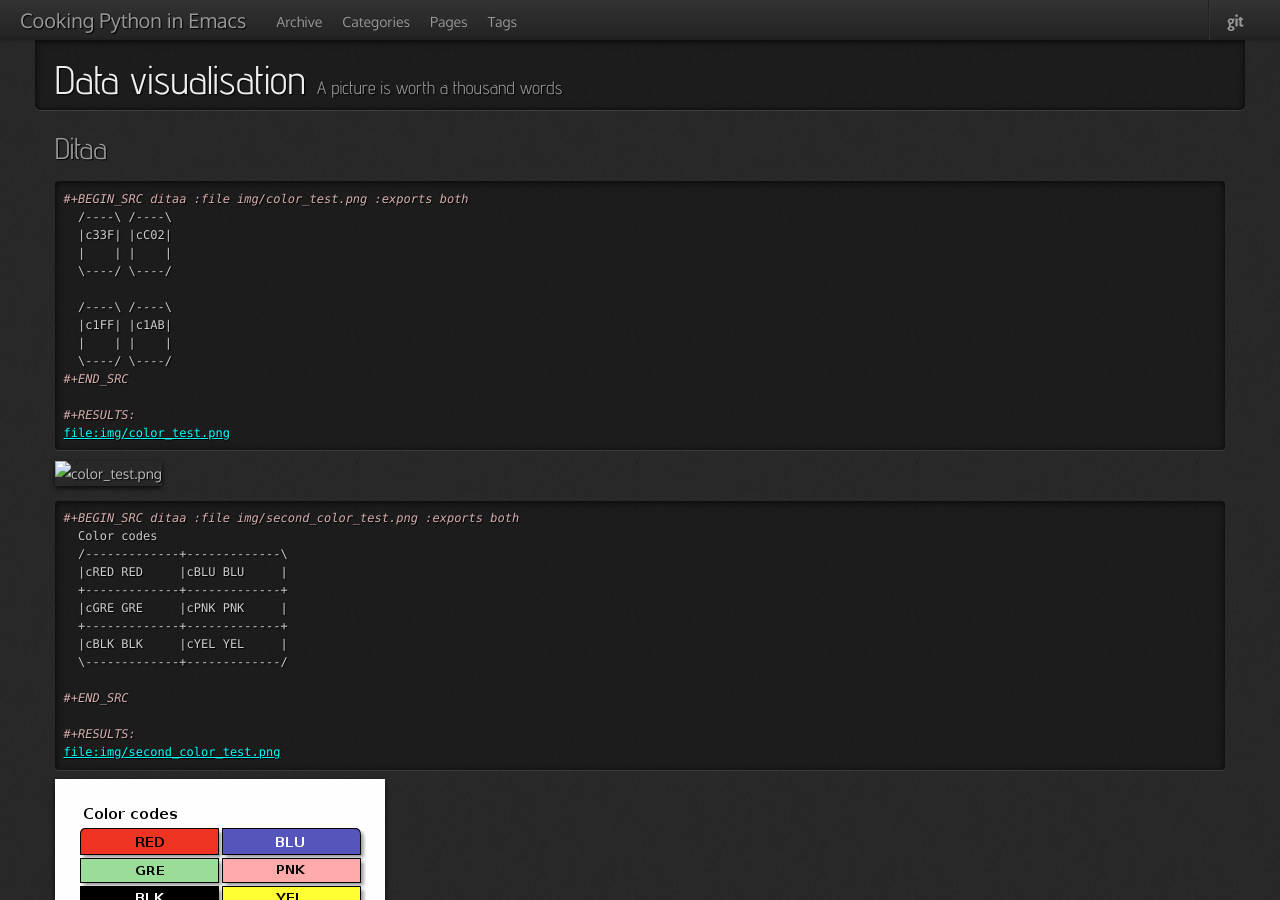
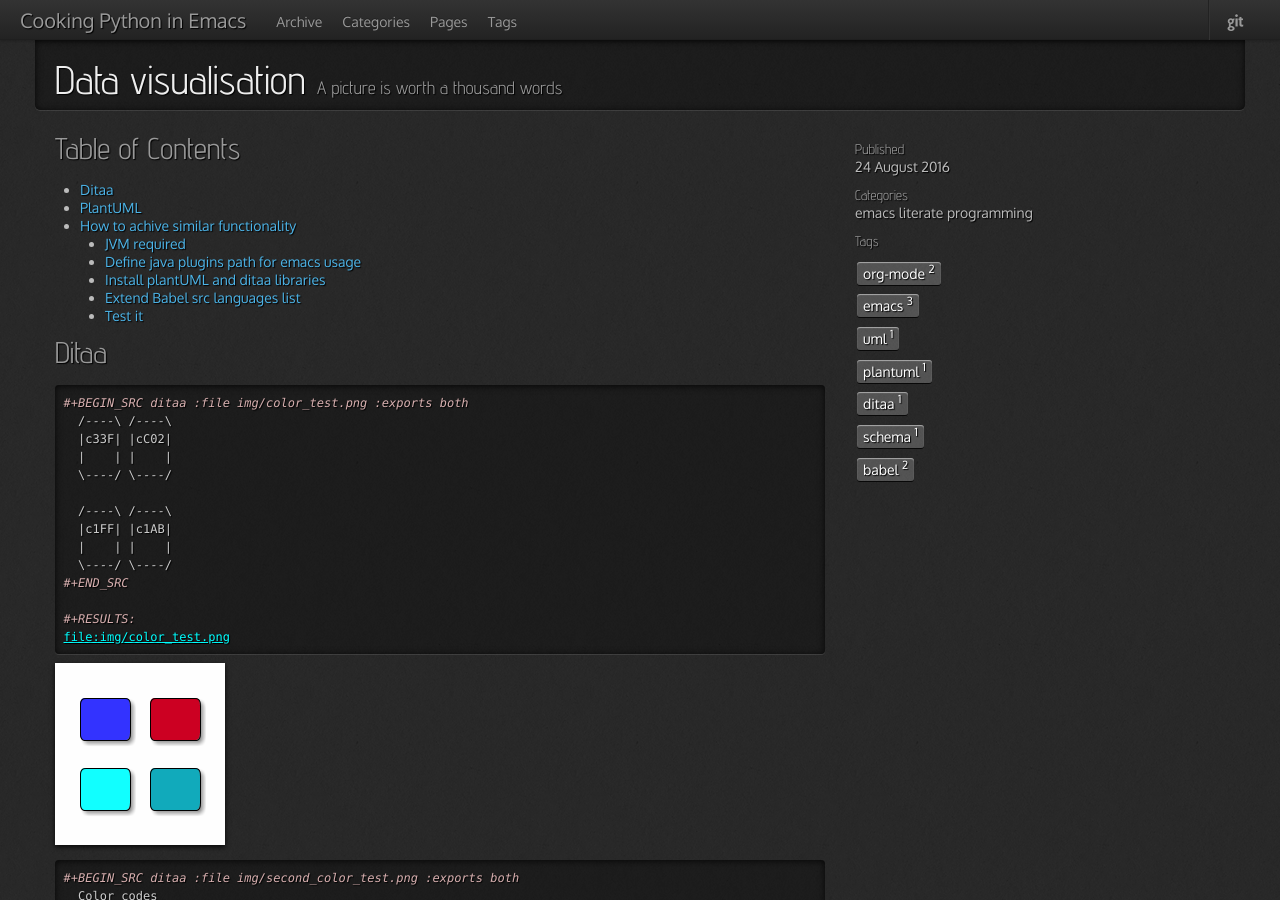
Before and after one commit to 0--key/0--key.github.io, a Jekyll site: the page built from _posts/2016-08-24-intro.html, in a window 1280 px wide and 900 px high. Built offline with Jekyll 4.4.1, drawn with Linux system fonts in a browser that asks for light colours; nearby versions of some CDN libraries; comment, search, counter and statistics services are not loaded; some of the changed text lies outside the part shown.

Commit message:
New version with images and new favicon

```diff
--- a/_posts/2016-08-24-intro.html
+++ b/_posts/2016-08-24-intro.html
@@ -1,12 +1,28 @@
 ---
-layout: page
+layout: post
 title: Data visualisation
 tagline: " A picture is worth a thousand words"
 categories: [emacs, literate programming]
 tags: [org-mode, emacs, uml, plantuml, ditaa, schema, babel]
 ---
-
-
+<div id="table-of-contents">
+<h2>Table of Contents</h2>
+<div id="text-table-of-contents">
+<ul>
+<li><a href="#orgheadline1">Ditaa</a></li>
+<li><a href="#orgheadline2">PlantUML</a></li>
+<li><a href="#orgheadline3">How to achive similar functionality</a>
+<ul>
+<li><a href="#orgheadline4">JVM required</a></li>
+<li><a href="#orgheadline5">Define java plugins path for emacs usage</a></li>
+<li><a href="#orgheadline6">Install plantUML and ditaa libraries</a></li>
+<li><a href="#orgheadline7">Extend Babel src languages list</a></li>
+<li><a href="#orgheadline8">Test it</a></li>
+</ul>
+</li>
+</ul>
+</div>
+</div>
 
 <div id="outline-container-orgheadline1" class="outline-2">
 <h2 id="orgheadline1">Ditaa</h2>
@@ -32,7 +48,7 @@ tags: [org-mode, emacs, uml, plantuml, ditaa, schema, babel]
 
 
 <div class="figure">
-<p><img src="file:///assets/img/color_test.png" alt="color_test.png" />
+<p><img src="http://0--key.github.io/assets/img/color_test.png" alt="color_test.png" />
 </p>
 </div>
 
@@ -161,12 +177,12 @@ class Dummy
 
 
 
-<div id="outline-container-orgheadline8" class="outline-2">
-<h2 id="orgheadline8">How to achive similar functionality</h2>
-<div class="outline-text-2" id="text-orgheadline8">
-</div><div id="outline-container-orgheadline3" class="outline-3">
-<h3 id="orgheadline3">JVM required</h3>
-<div class="outline-text-3" id="text-orgheadline3">
+<div id="outline-container-orgheadline3" class="outline-2">
+<h2 id="orgheadline3">How to achive similar functionality</h2>
+<div class="outline-text-2" id="text-orgheadline3">
+</div><div id="outline-container-orgheadline4" class="outline-3">
+<h3 id="orgheadline4">JVM required</h3>
+<div class="outline-text-3" id="text-orgheadline4">
 <div class="org-src-container">
 
 <pre class="src src-sh">java -version 2&gt;&amp;1
@@ -230,9 +246,9 @@ If it is not so, you'll need to install it.
 </div>
 </div>
 
-<div id="outline-container-orgheadline4" class="outline-3">
-<h3 id="orgheadline4">Define java plugins path for emacs usage</h3>
-<div class="outline-text-3" id="text-orgheadline4">
+<div id="outline-container-orgheadline5" class="outline-3">
+<h3 id="orgheadline5">Define java plugins path for emacs usage</h3>
+<div class="outline-text-3" id="text-orgheadline5">
 <p>
 Evaluate expression below in <b>scratch</b> buffer to determine
 where org expects to seeks its libraries by default config:
@@ -258,18 +274,18 @@ where org expects to seeks its libraries by default config:
 </div>
 </div>
 
-<div id="outline-container-orgheadline5" class="outline-3">
-<h3 id="orgheadline5">Install plantUML and ditaa libraries</h3>
-<div class="outline-text-3" id="text-orgheadline5">
+<div id="outline-container-orgheadline6" class="outline-3">
+<h3 id="orgheadline6">Install plantUML and ditaa libraries</h3>
+<div class="outline-text-3" id="text-orgheadline6">
 <p>
 Download, unzip, rename <a href="http://ditaa.sourceforge.net/">java package</a> and locate it there
 </p>
 </div>
 </div>
 
-<div id="outline-container-orgheadline6" class="outline-3">
-<h3 id="orgheadline6">Extend Babel src languages list</h3>
-<div class="outline-text-3" id="text-orgheadline6">
+<div id="outline-container-orgheadline7" class="outline-3">
+<h3 id="orgheadline7">Extend Babel src languages list</h3>
+<div class="outline-text-3" id="text-orgheadline7">
 <p>
 Add a couple strings <code>into org-babel-load-languages</code> in your
 <code>.emacs.el</code> or <code>init.el</code>
@@ -284,9 +300,9 @@ Add a couple strings <code>into org-babel-load-languages</code> in your
 </div>
 </div>
 
-<div id="outline-container-orgheadline7" class="outline-3">
-<h3 id="orgheadline7">Test it</h3>
-<div class="outline-text-3" id="text-orgheadline7">
+<div id="outline-container-orgheadline8" class="outline-3">
+<h3 id="orgheadline8">Test it</h3>
+<div class="outline-text-3" id="text-orgheadline8">
 <p>
 <a href="http://0--key.github.io/emacs/how-to-evaluate-code-inside-emacs.html">Try to evaluate</a> the code snippets in the top of this page.
 </p>
```
Also changed, not shown: _posts/2016-08-31-sqlite3-data-types.html (+6 -5 lines).
